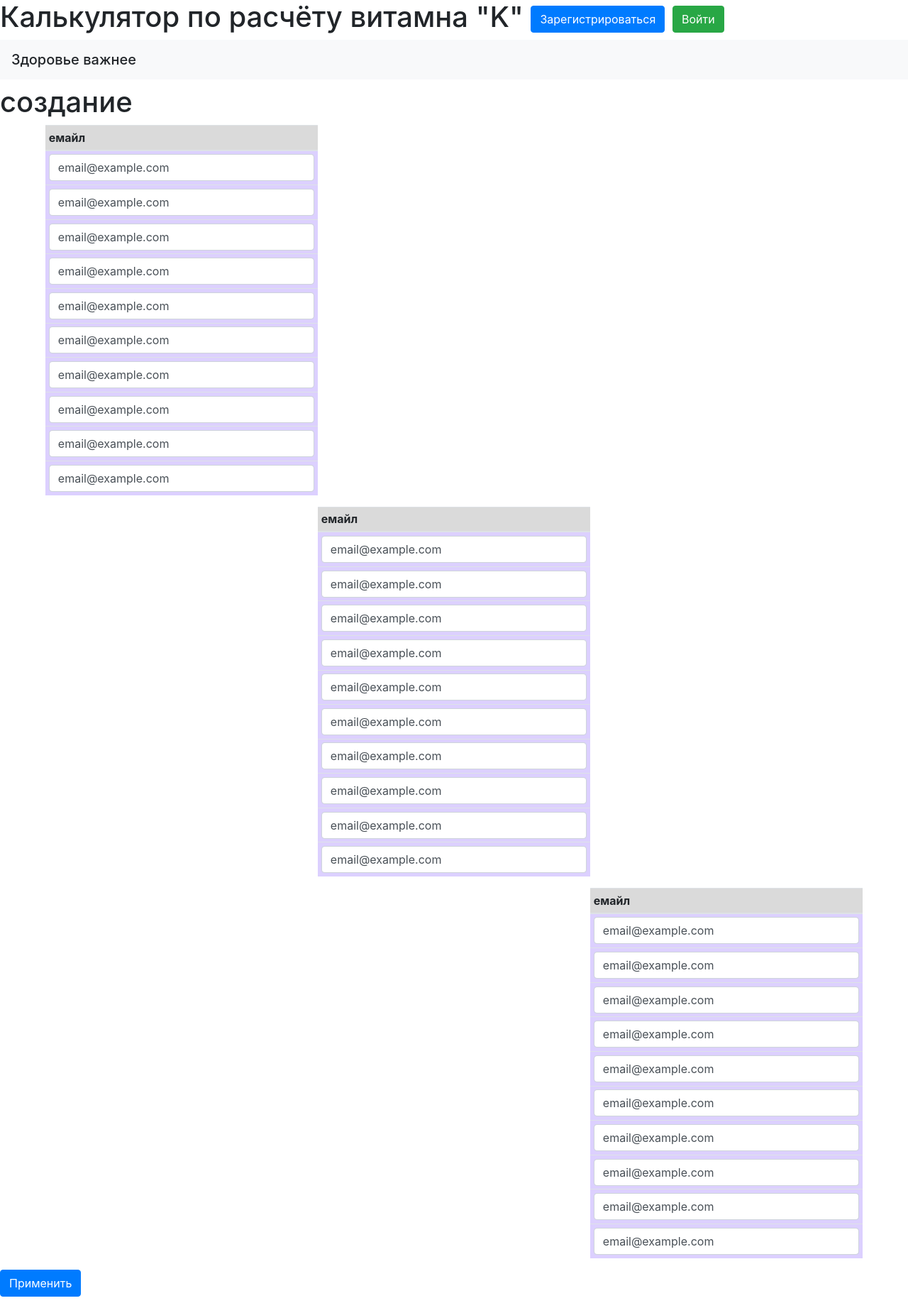
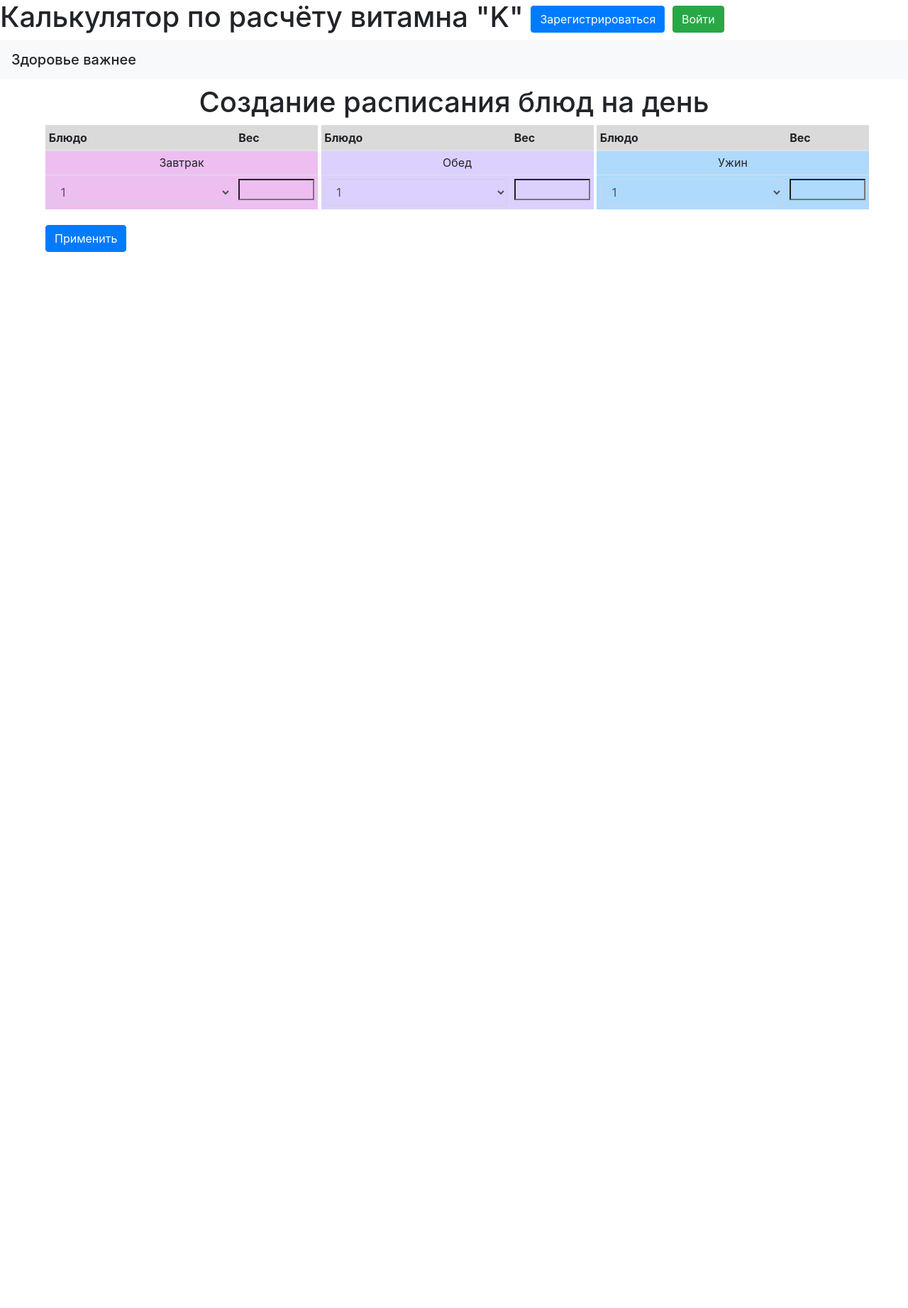
Before and after one commit to PolkovnikovPavel/vitamin-calculator, a Flask app: template templates/timetable.html in a window 1280 px wide. Shown: the whole page at 71% size. After the commit the page ends 355 px from the top, so only its background shows below. Run offline with Flask 2, Linux system fonts and the light colour scheme; tables that the repository leaves empty hold one stand-in row (values such as "Sample post"); the template is opened without the code that fills it: values that come from a table or form of the project are taken from there, most other values are stand-ins (such as "Sample title", 1, 10 or a date in 2020); some libraries are stand-ins or nearby versions.

Commit message:
create adding timetable

```diff
--- a/main.py
+++ b/main.py
@@ -44,6 +44,10 @@
     submit = SubmitField('Войти')
 
 
+def get_ch_ch_date(date):
+    return f"{date.day}.{date.month}.{date.year}"
+
+
 app = Flask(__name__)
 app.config['PERMANENT_SESSION_LIFETIME'] = datetime.timedelta(days=1)
 app.config['SECRET_KEY'] = 'yandexlyceum_secret_key'
@@ -68,7 +72,7 @@
     api.add_resource(users_resource.DBResource, '/api/db')
 
     port = int(os.environ.get("PORT", 5000))
-    app.run(host='0.0.0.0', port=port)
+    app.run(host='127.0.0.1', port=port)
 
 
 @app.route("/")
@@ -143,38 +147,69 @@
 @app.route('/timetable',  methods=['GET', 'POST'])
 @login_required
 def add_jobs():
+    if not current_user.is_authenticated:
+        return redirect('/')
     form = TimetableForm()
     if request.method == 'GET':
+        values = [[('Выбрать', 0) for _ in range(25)] for _ in range(3)]
         activity('main timetable')
-        return render_template("timetable.html", form=form)
+        return render_template("timetable.html", form=form, values=values, title='Внесение блюд')
     else:
-        print(request.form['email'])
+        result_breakfast = []
+        result_dinner = []
+        result_supper = []
+        is_varfarin = False
 
-    if form.validate_on_submit():
+        for tmes_of_day in range(1, 4):
+            for i in range(1, 26):
+                data = (request.form[
+                            f'product_{tmes_of_day}_{i}'], request.form[f'count_{tmes_of_day}_{i}'])
+                if data[0] in list_of_products_with_varfarin:
+                    is_varfarin = True
+
+                if tmes_of_day == 1:
+                    result_breakfast.append(data)
+                elif tmes_of_day == 2:
+                    result_dinner.append(data)
+                else:
+                    result_supper.append(data)
+        vitamin = sum(map(lambda x: float(x[1]), result_breakfast))
+        vitamin += sum(map(lambda x: float(x[1]), result_dinner))
+        vitamin += sum(map(lambda x: float(x[1]), result_supper))
+
+        percent = int((vitamin / NORM * 10000) + 0.5) / 100
+
+        if percent > 135 or percent < 65:
+            color = '#ff6666'
+        elif percent > 115 or percent < 85:
+            color = '#fcf18d'
+        else:
+            color = '#a7d984'
+
+
+
+        date = datetime.datetime.now()
+        ch_ch_date = get_ch_ch_date(date)
+
         session = db_session.create_session()
+        timetable = Timetable(
+            date=date,
+            ch_ch_date=ch_ch_date,
+            percent=percent,
+            vitamin=vitamin,
+            is_varfarin=is_varfarin,
+            master=current_user.id,
+            color=color,
+            breakfast=result_breakfast,
+            dinner=result_dinner,
+            supper=result_supper
+        )
 
-        if not session.query(User).filter(User.id == int(form.team_leader.data)).first():
-            return render_template('jobs.html', title='Добавление работы',
-                                   form=form,
-                                   message='несуществующий id коммандира')
-        job = Jobs()
-        job.job = form.title.data
-        job.team_leader = int(form.team_leader.data)
-        job.work_size = int(form.work_size.data)
-        job.collaborators = form.collaborators.data
-        job.is_finished = form.is_finished.data
-        job.creator = current_user.id
+        session.add(timetable)
+        session.commit()
 
-        date_start = datetime.datetime.now()
-        date_end = datetime.datetime.now() + datetime.timedelta(hours=int(form.work_size.data))
-        job.start_date = date_start
-        job.end_date = date_end
+        return redirect('/')
 
-        session.add(job)
-        session.commit()
-        return redirect('/')
-    return render_template('timetable.html', title='Добавление работы',
-                           form=form)
 
 
 @app.route('/logout')
@@ -253,4 +288,7 @@
 
 
 if __name__ == '__main__':
+    list_of_products_with_varfarin = []
+
+
     main()
--- a/templates/base.html
+++ b/templates/base.html
@@ -7,6 +7,9 @@
           href="https://stackpath.bootstrapcdn.com/bootstrap/4.4.1/css/bootstrap.min.css"
           integrity="sha384-Vkoo8x4CGsO3+Hhxv8T/Q5PaXtkKtu6ug5TOeNV6gBiFeWPGFN9MuhOf23Q9Ifjh"
           crossorigin="anonymous">
+        <script src="https://ajax.googleapis.com/ajax/libs/jquery/3.3.1/jquery.min.js"></script>
+        <script src="https://cdnjs.cloudflare.com/ajax/libs/popper.js/1.14.0/umd/popper.min.js"></script>
+        <script src="https://maxcdn.bootstrapcdn.com/bootstrap/4.1.0/js/bootstrap.min.js"></script>
     </head>
     <body>
         <h1>Калькулятор по расчёту витамна "K"
--- a/templates/timetable.html
+++ b/templates/timetable.html
@@ -1,50 +1,115 @@
 {% extends "base.html" %}
 
 {% block content %}
-<h1>создание</h1>
+<h1 style="text-align: center">Создание расписания блюд на день</h1>
 <form action="" method="post">
-    <table class="table table-sm table-inverse" style="margin-left: 5%; margin-right: auto; max-width: 30%">
+    <div class="block" style="margin-left: 5%; display: inline-block;width: 30%">
+    <table class="table table-sm table-inverse" style="margin-right: auto; max-width: 100%">
         <thead>
             <tr class="table-active">
-            <th>емайл</th>
+            <th style="width:73%">Блюдо</th>
+            <th style="width:27%">Вес</th>
+
         </thead>
         <tbody>
-        {% for item in range(10)%}
-            <tr style="background-color: #dcd0ff">
-                <td><input type="email" class="form-control" id="email" aria-describedby="emailHelp" placeholder="Введите адрес почты" name="email" value="email@example.com"></td>
+        <tr style="background-color: #eebef1">
+            <td colspan="2" style="text-align: center">Завтрак</td>
+        </tr>
+        {% for item in values[0] %}
+            <tr style="background-color: #eebef1">
+            <td>
+                    <select name="product_1_{{ loop.index }}" style="background-color: #eebef1" class="form-control">
+      <option>{{ item[0] }}</option>
+      <option>2</option>
+      <option>3</option>
+      <option>4</option>
+      <option>5</option>
+                    </select>
+            </td>
+            <td>
+      <input style="background-color: #eebef1" type="number" step="10" min="0" max="5000" name="count_1_{{ loop.index }}" value="{{ item[1] }}">
+            </td>
             </tr>
         {% endfor %}
         </tbody>
     </table>
+    </div>
 
-    <table class="table table-sm table-inverse" style="margin-left: 35%; margin-right: auto; max-width: 30%">
+
+
+
+
+    <div class="block" style="display: inline-block;width: 30%">
+    <table class="table table-sm table-inverse" style="margin-right: auto; max-width: 100%">
         <thead>
             <tr class="table-active">
-            <th>емайл</th>
+            <th style="width:73%">Блюдо</th>
+            <th style="width:27%">Вес</th>
+
         </thead>
         <tbody>
-        {% for item in range(10)%}
+        <tr style="background-color: #dcd0ff">
+            <td colspan="2" style="text-align: center">Обед</td>
+        </tr>
+        {% for item in values[1] %}
             <tr style="background-color: #dcd0ff">
-                <td><input type="email" class="form-control" id="email1" aria-describedby="emailHelp" placeholder="Введите адрес почты" name="email" value="email@example.com"></td>
+            <td>
+                    <select name="product_2_{{ loop.index }}" style="background-color: #dcd0ff" class="form-control">
+      <option>{{ item[0] }}</option>
+      <option>2</option>
+      <option>3</option>
+      <option>4</option>
+      <option>5</option>
+                    </select>
+            </td>
+            <td>
+      <input style="background-color: #dcd0ff" type="number" step="10" min="0" max="5000" name="count_2_{{ loop.index }}" value="{{ item[1] }}">
+            </td>
             </tr>
         {% endfor %}
         </tbody>
     </table>
+    </div>
 
-    <table class="table table-sm table-inverse" style="margin-left: 65%; margin-right: auto; max-width: 30%">
+
+
+
+
+
+
+    <div class="block" style="display: inline-block;width: 30%">
+    <table class="table table-sm table-inverse" style=" margin-right: auto; max-width: 100%">
         <thead>
             <tr class="table-active">
-            <th>емайл</th>
+            <th style="width:73%">Блюдо</th>
+            <th style="width:27%">Вес</th>
+
         </thead>
         <tbody>
-        {% for item in range(10)%}
-            <tr style="background-color: #dcd0ff">
-                <td><input type="email" class="form-control" id="email2" aria-describedby="emailHelp" placeholder="Введите адрес почты" name="email" value="email@example.com"></td>
+        <tr style="background-color: #afdafc">
+            <td colspan="2" style="text-align: center">Ужин</td>
+        </tr>
+        {% for item in values[2] %}
+            <tr style="background-color: #afdafc">
+            <td>
+                    <select name="product_3_{{ loop.index }}" style="background-color: #afdafc" class="form-control">
+      <option>{{ item[0] }}</option>
+      <option>2</option>
+      <option>3</option>
+      <option>4</option>
+      <option>5</option>
+                    </select>
+            </td>
+            <td>
+      <input style="background-color: #afdafc" type="number" step="10" min="0" max="5000" name="count_3_{{ loop.index }}" value="{{ item[1] }}">
+            </td>
             </tr>
         {% endfor %}
         </tbody>
     </table>
+    </div>
 
-    <p>{{ form.submit(type="submit", class="btn btn-primary") }}</p>
+    <p style="margin-bottom: 40px;margin-left: 5%">{{ form.submit(type="submit", class="btn btn-primary") }}
+    </p>
 </form>
 {% endblock %}
```
Also changed, not shown: db/vitamin_calculator.sqlite.
